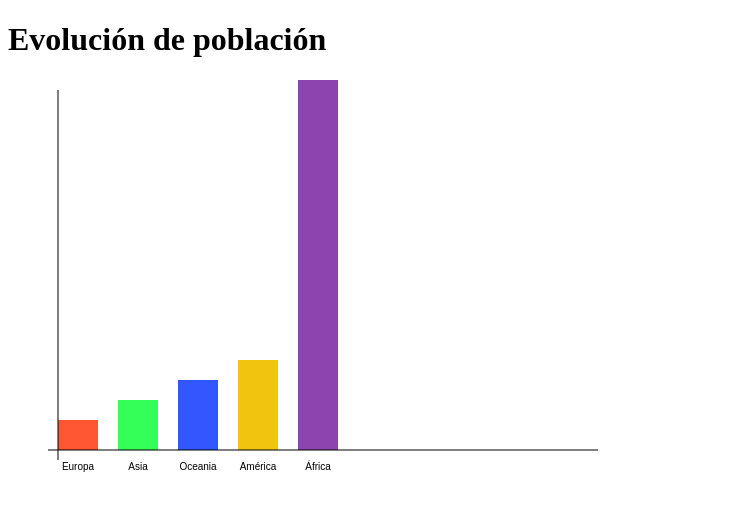
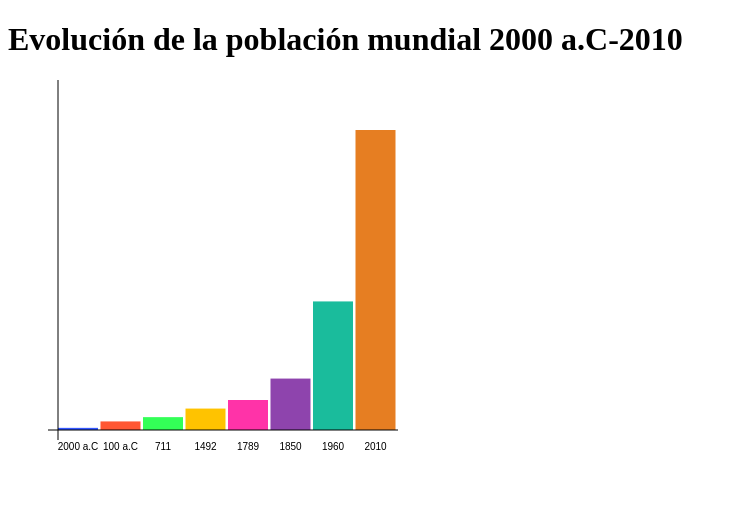
Before and after one commit to diMorillas/PJ92425_EvolucionPoblacion, a plain HTML site: page graficabarras.html in a window 1280 px wide. Shown: the whole page, without its empty margins (0-737 px from the left). Drawn offline with Linux system fonts and the light colour scheme.

Commit message:
bar graph created

```diff
--- a/graficabarras.html
+++ b/graficabarras.html
@@ -3,12 +3,12 @@
 <head>
     <meta charset="UTF-8">
     <meta name="viewport" content="width=device-width, initial-scale=1.0">
-    <title>Document</title>
+    <title>Gráficos</title>
 </head>
 
 <body>
-    <h1>Evolución de población</h1>
-    <canvas id="GrafBarras" width="600" height="400"></canvas>
+    <h1>Evolución de la población mundial 2000 a.C-2010</h1>
+    <canvas id="GrafBarras" width="400" height="400"></canvas>
     <script src="graficabarras.js"></script>
 
 </body>
--- a/graficabarras.js
+++ b/graficabarras.js
@@ -1,21 +1,24 @@
-
 const canvas = document.getElementById('GrafBarras');
         const ctx = canvas.getContext('2d');
 
         // Datos del gráfico
-const datos = [30, 50, 70, 90, 2000];
-const etiquetas = ['Europa', 'Asia', 'Oceania', 'América', 'África'];
-const colores = ['#FF5733', '#33FF57', '#3357FF', '#F1C40F', '#8E44AD'];
+        const datos = [50, 200, 300, 500, 700, 1200,3000,7000]; // Población en millones
+        const etiquetas = ['2000 a.C', '100 a.C', '711', '1492', '1789', '1850', '1960', '2010']; // Años
+        const colores = ['#3357FF', '#FF5733', '#33FF57', '#FFC300', '#FF33A8', '#8E44AD', '#1ABC9C', '#E67E22'];
 
         // Dimensiones del gráfico
         const anchoBarra = 40;
-const espacioEntreBarras = 20;
+        const espacioEntreBarras =2.5;
         const ejeX = 50;
-const ejeY = canvas.height - 30;
+        const ejeY = canvas.height - 50;
+
+        // Escala para ajustar la altura de las barras
+        const maxValor = Math.max(...datos);
+        const escala = (canvas.height - 100) / maxValor;
 
         // Dibujar el gráfico
         datos.forEach((valor, index) => {
-    const altura = valor;
+            const altura = valor * escala; // Ajustar la altura según la escala
             const x = ejeX + (anchoBarra + espacioEntreBarras) * index;
             const y = ejeY - altura;
 
@@ -23,16 +26,28 @@ datos.forEach((valor, index) => {
             ctx.fillStyle = colores[index];
             ctx.fillRect(x, y, anchoBarra, altura);
 
-    // Etiquetas debajo de las barras
+            //Texto debajo de las barras
             ctx.fillStyle = '#000';
             ctx.textAlign = 'center';
             ctx.fillText(etiquetas[index], x + anchoBarra / 2, ejeY + 20);
+
+
         });
 
         // Dibujar los ejes
         ctx.beginPath();
         ctx.moveTo(ejeX - 10, ejeY);
-ctx.lineTo(canvas.width - 10, ejeY); // Eje X
-ctx.moveTo(ejeX, 10);
+        ctx.lineTo(canvas.width -10, ejeY); // Eje X
+        ctx.moveTo(ejeX, 0);
         ctx.lineTo(ejeX, ejeY + 10); // Eje Y
         ctx.stroke();
+
+        // Etiquetas del eje Y
+        const intervalos = [50, 200, 300, 500, 700, 1200,3000,7000];
+        intervalos.forEach(valor => {
+            const y = ejeY - valor * escala;
+            ctx.fillStyle = '#000';
+            ctx.textAlign = 'right';
+            ctx.beginPath();
+            ctx.moveTo(ejeX - 5, y);
+        });
```
Lines whose indentation alone changed are shown as unchanged.
